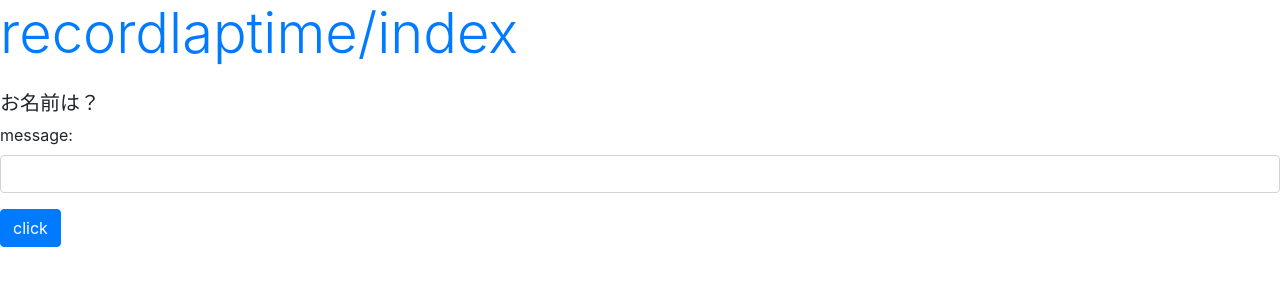
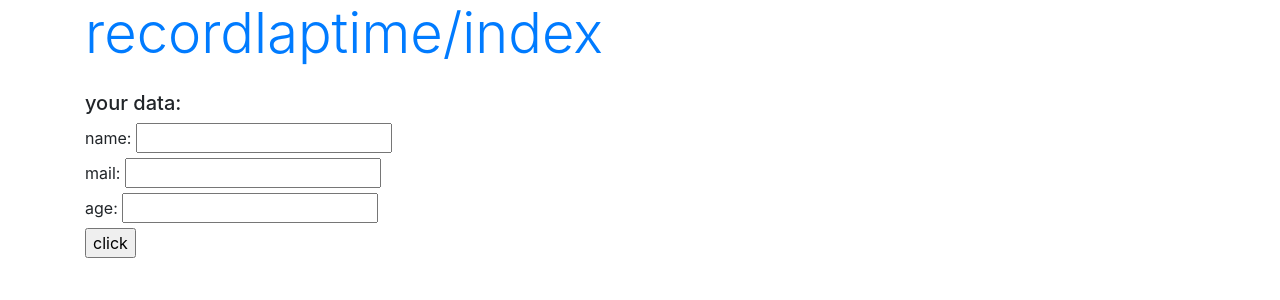
Before and after one commit to hondatoshihiro/314django, a Django app: page /recordlaptime/ in a window 1280 px wide. Shown: the top 300 px of the page. Run offline with Django 5.2, Linux system fonts and the light colour scheme; some libraries are stand-ins or nearby versions.

Commit message:
formを使用したデータの送受信

```diff
--- /dev/null
+++ b/gt/recordlaptime/forms.py
@@ -0,0 +1,6 @@
+from django import forms
+
+class RecordLaptimeForm(forms.Form):
+    name = forms.CharField(label='name')
+    mail = forms.CharField(label='mail')
+    age = forms.IntegerField(label='age')
--- a/gt/recordlaptime/templates/recordlaptime/index.html
+++ b/gt/recordlaptime/templates/recordlaptime/index.html
@@ -7,16 +7,13 @@
         <link rel="stylesheet"
             href="https://stackpath.bootstrapcdn.com/bootstrap/4.3.1/css/bootstrap.min.css" crossorigin="anonymous">
     </head>
-    <body>
+    <body class="container">
         <h1 class="display-4 text-primary">{{title}}</h1>
-        <p class="h5 mt-4">{{msg}}</p>
-        <form action="{% url 'form' %}" method="post">
+        <p class="h5 mt-4">{{message|safe}}</p>
+        <form action="{% url 'index' %}" method="post">
             {% csrf_token %}
-            <div class="form-group">
-                <label for="msg">message: </label>
-                <input id="msg" type="text" class="form-control" name="msg">
-            </div>
-            <input class="btn btn-primary" type="submit" value="click">
+            {{ form }}
+            <input type="submit" value="click">
         </form>
     </body>
 </html>
--- a/gt/recordlaptime/urls.py
+++ b/gt/recordlaptime/urls.py
@@ -4,5 +4,4 @@ from . import views
 
 urlpatterns = [
     path('', views.index, name='index'),
-    path('form', views.form, name='form'),
 ]
--- a/gt/recordlaptime/views.py
+++ b/gt/recordlaptime/views.py
@@ -1,12 +1,19 @@
 from django.shortcuts import render
 from django.http import HttpResponse
+from .forms import RecordLaptimeForm
 
 # Create your views here.
 def index(request):
     params = {
         'title':'recordlaptime/index',
-        'msg':'お名前は？',
+        'message':'your data:',
+        'form':RecordLaptimeForm()
     }
+    if (request.method == 'POST'):
+        params['message'] = '名前:' + request.POST['name'] + \
+            '<br>メール:' + request.POST['mail'] +\
+            '<br>年齢:' + request.POST['age']
+        params['form'] = RecordLaptimeForm(request.POST)
     return render(request, 'recordlaptime/index.html', params)
 
 def form(request):
```
